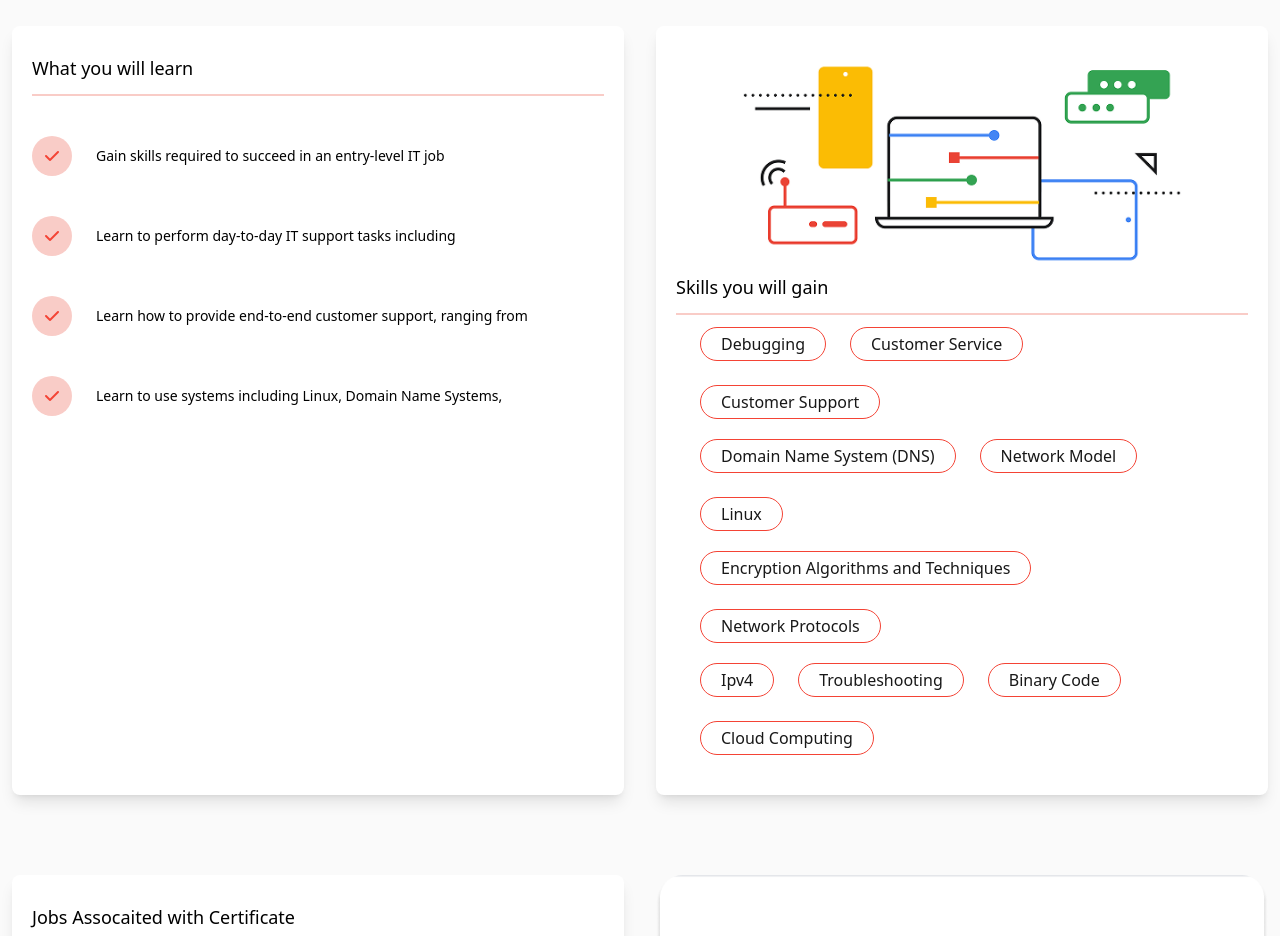
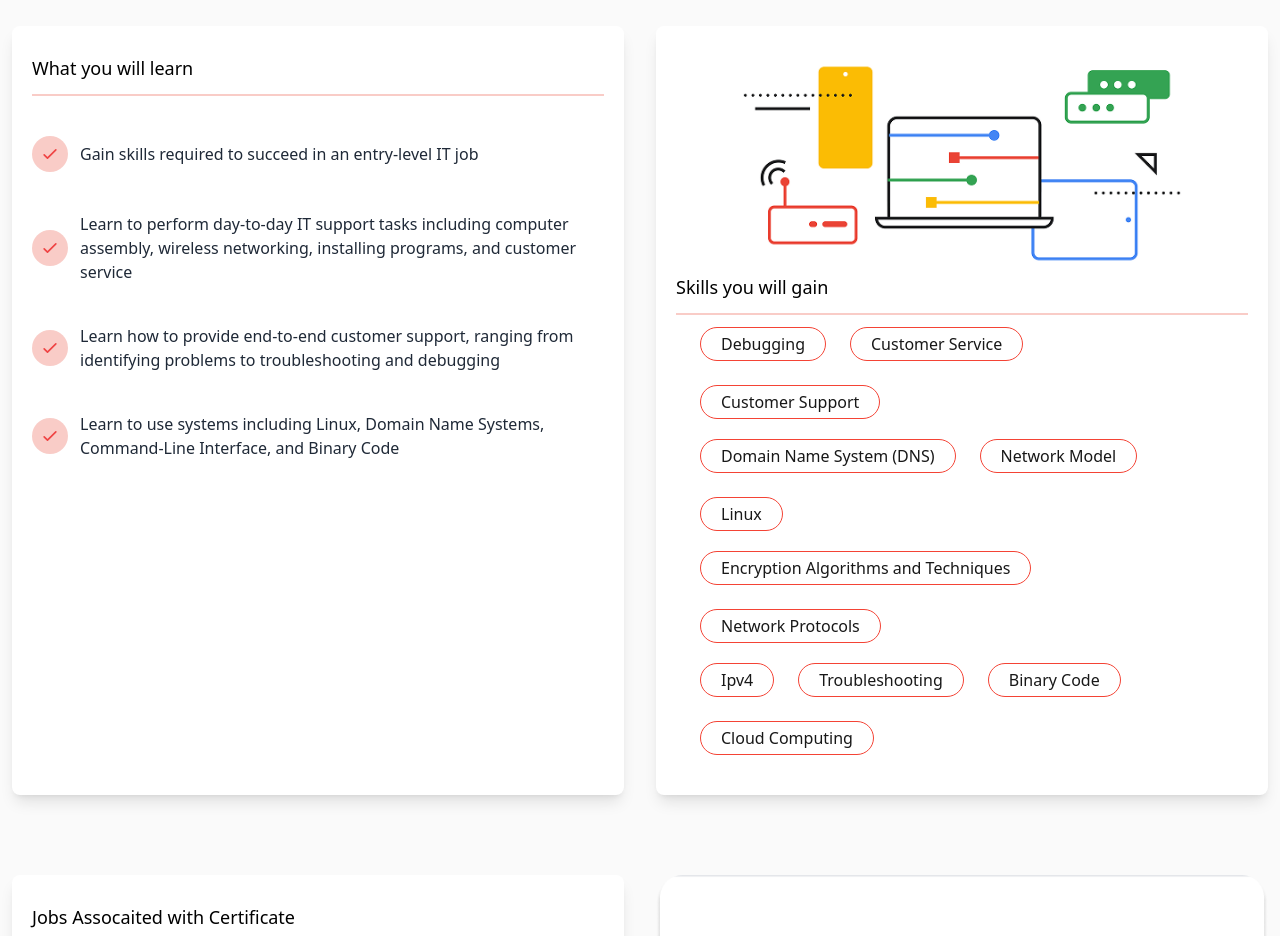
Before and after one commit to Jonayed-nasir/tailwind-assignment, a website built with Vite: page index.html in a window 1280 px wide. Shown: the part 900-1836 px from the top of the page. Built offline with nearby package versions, Linux system fonts and the light colour scheme; files whose address does not match are found by name.

Commit message:
skill icon solve

```diff
--- a/index.html
+++ b/index.html
@@ -155,29 +155,56 @@
             </div>
 
             <div class="pt-5 md:pt-10 space-y-10">
-                <div class="scel-head">
-                    <span class="head-icon"><i class="fa-solid fa-check"></i></span>
-                    <p class="text-xs md:text-sm texrt-[#181818]">Gain skills required to succeed in an entry-level IT
-                        job</p>
-                </div>
 
-                <div class="scel-head">
-                    <span class="head-icon"><i class="fa-solid fa-check"></i></span>
-                    <p class="text-xs md:text-sm texrt-[#181818]"> Learn to perform day-to-day IT support tasks
-                        including
+                <div class="flex items-center space-x-3">
+                    <div class="bg-[#F9CCC7] text-red-500 rounded-full p-2">
+                        <svg xmlns="http://www.w3.org/2000/svg" class="h-5 w-5" fill="none" viewBox="0 0 24 24"
+                            stroke="currentColor">
+                            <path stroke-linecap="round" stroke-linejoin="round" stroke-width="2" d="M5 13l4 4L19 7" />
+                        </svg>
+                    </div>
+                    <p class="text-gray-800 text-sm md:text-base">
+                        Gain skills required to succeed in an entry-level IT job
                     </p>
                 </div>
 
-                <div class="scel-head">
-                    <span class="head-icon"><i class="fa-solid fa-check"></i></span>
-                    <p class="text-xs md:text-sm texrt-[#181818]">Learn how to provide end-to-end customer support,
-                        ranging from </p>
+                <div class="flex items-center space-x-3">
+                    <div class="bg-[#F9CCC7] text-red-500 rounded-full p-2">
+                        <svg xmlns="http://www.w3.org/2000/svg" class="h-5 w-5" fill="none" viewBox="0 0 24 24"
+                            stroke="currentColor">
+                            <path stroke-linecap="round" stroke-linejoin="round" stroke-width="2" d="M5 13l4 4L19 7" />
+                        </svg>
+                    </div>
+                    <p class="text-gray-800 text-sm md:text-base">
+                        Learn to perform day-to-day IT support tasks including computer assembly, wireless networking,
+                        installing programs, and customer service
+                    </p>
                 </div>
 
-                <div class="scel-head">
-                    <span class="head-icon"><i class="fa-solid fa-check"></i></span>
-                    <p class="text-xs md:text-sm texrt-[#181818]">Learn to use systems including Linux, Domain Name
-                        Systems, </p>
+                <div class="flex items-center space-x-3">
+                    <div class="bg-[#F9CCC7] text-red-500 rounded-full p-2">
+                        <svg xmlns="http://www.w3.org/2000/svg" class="h-5 w-5" fill="none" viewBox="0 0 24 24"
+                            stroke="currentColor">
+                            <path stroke-linecap="round" stroke-linejoin="round" stroke-width="2" d="M5 13l4 4L19 7" />
+                        </svg>
+                    </div>
+                    <p class="text-gray-800 text-sm md:text-base">
+                        Learn how to provide end-to-end customer support, ranging from identifying problems to
+                        troubleshooting and debugging
+                    </p>
+                </div>
+
+                <div class="flex items-center space-x-3">
+                    <div class="bg-[#F9CCC7] text-red-500 rounded-full p-2">
+                        <svg xmlns="http://www.w3.org/2000/svg" class="h-5 w-5" fill="none" viewBox="0 0 24 24"
+                            stroke="currentColor">
+                            <path stroke-linecap="round" stroke-linejoin="round" stroke-width="2" d="M5 13l4 4L19 7" />
+                        </svg>
+                    </div>
+                    <p class="text-gray-800 text-sm md:text-base">
+                        Learn to use systems including Linux, Domain Name Systems, Command-Line Interface, and Binary
+                        Code
+                    </p>
                 </div>
             </div>
 
@@ -307,6 +334,13 @@
         </section>
     </section>
 
+
+
+
+
+
+
+
 </body>
 
 </html>
--- a/main.css
+++ b/main.css
@@ -19,13 +19,6 @@
         @apply py-2 px-3 transition-all duration-500 hover:scale-105 text-lg rounded;
     }
 
-    .scel-head {
-        @apply flex items-center space-x-6;
-    }
-
-    .head-icon {
-        @apply w-[25px] h-[25px] md:w-[40px] md:h-[40px] bg-[#F9CCC7] rounded-full items-center justify-center flex text-[#F44335];
-    }
 
     .tag {
         @apply border border-[#F44335] hover:bg-[#F44335] hover:text-white transition-all cursor-pointer rounded-full px-1 md:px-5 py-1 text-xs md:text-base text-[#181818]
```
